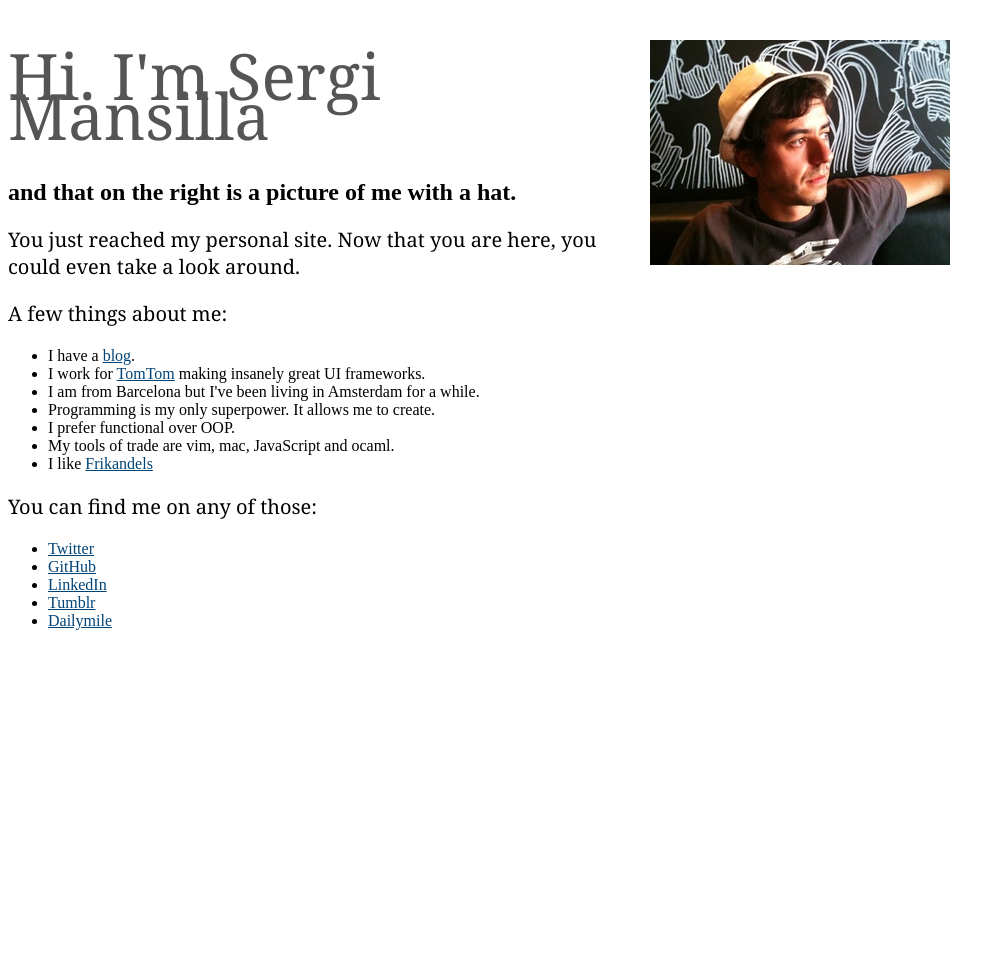
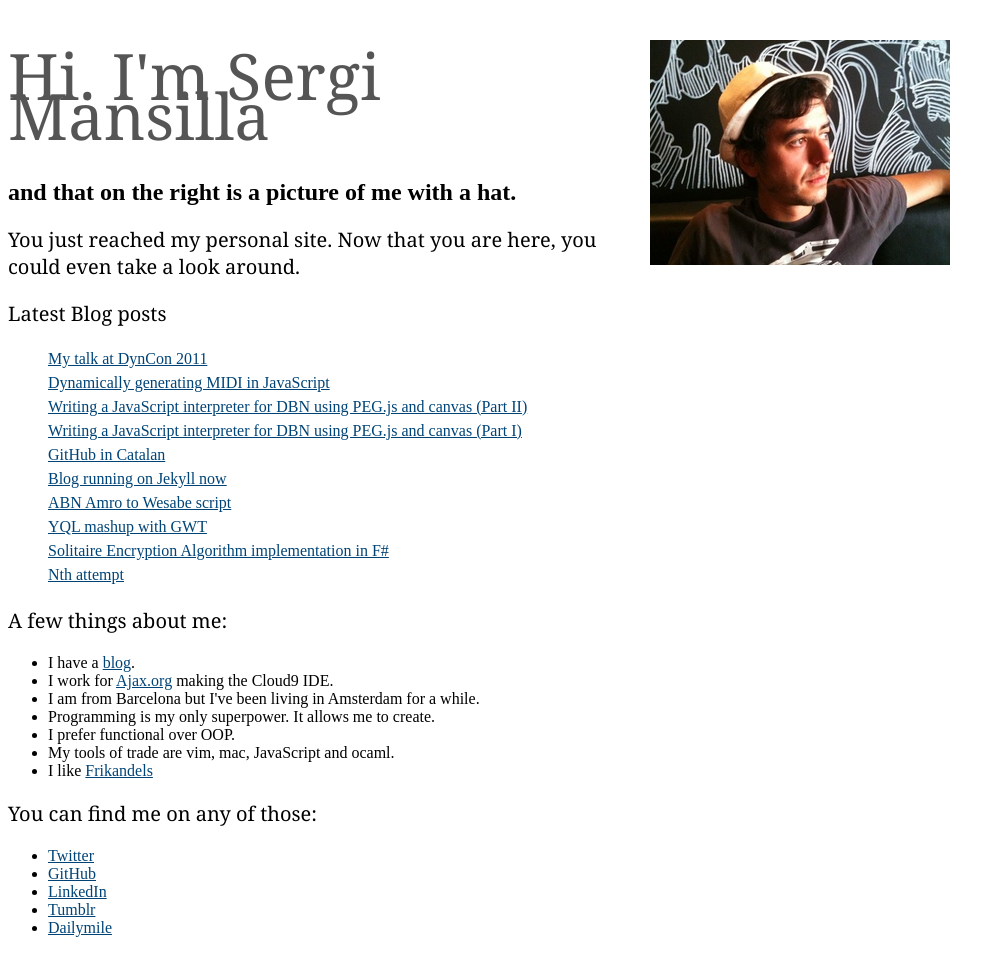
Before and after one commit to sergi/sergi.github.com, a Jekyll site: the page built from index.html, in a window 1280 px wide. Shown: the whole page, without its empty margins (0-1006 px from the left). Built offline with Jekyll 4.4.1, drawn with Linux system fonts in a browser that asks for light colours; Markdown is read by kramdown in place of the engine named in the settings; the list of posts is cut into pages by our own code; before the commit the page ends 900 px from its top, so only the background shows below that.

Commit message:
Updating about me and improving overall blog stuff.

```diff
--- a/_layouts/default.html
+++ b/_layouts/default.html
@@ -1,12 +1,12 @@
 <!DOCTYPE html>
 <html>
     <head>
-        <title>{% if page.title %} {{ page.title }} {% else %} {{ site.title }} {% endif %}</title>
+        <title>{% if page.title %}{{ page.title }}{% else %}{{ site.title }}{% endif %}</title>
         <meta charset="utf-8">
         <meta name="generator" content="Jekyll" />
         <meta name="author" content="{{ site.author.name }}" />
-        <meta name="description" content="{% if page.excerpt %} {{ page.excerpt }} {% else %} {{ site.description }} {% endif %}" />
-        <meta name="keywords" content="{% if page.keywords %} {{ page.keywords }} {% else %} {{ site.keywords }} {% endif %}" />
+        <meta name="description" content="{% if page.excerpt %}{{ page.excerpt }}{% else %}{{ site.description }}{% endif %}" />
+        <meta name="keywords" content="{% if page.keywords %}{{ page.keywords }}{% else %}{{ site.keywords }}{% endif %}" />
         <link rel="alternate" type="application/atom+xml" title="Recent Entries" href="{{ site.feed }}" />
         {% for css in site.css %}<link rel="stylesheet" href="{{ css }}" type="text/css" />{% endfor %}
         {% for css in page.css %}<link rel="stylesheet" href="{{ css }}" type="text/css" />{% endfor %}
--- a/about.html
+++ b/about.html
@@ -8,7 +8,7 @@ css:
     - ../css/syntax.css
 
 text:
-    - I am Sergi Mansilla, a software developer from Barcelona living in Amsterdam since 2006. I currently work at TomTom International as a JavaScript developer where I helped develop products such as <a href="http://www.tomtom.com/services/service.php?id=16&Lid=4">TomTom Home</a> and other great UI-related projects.
+- I am Sergi Mansilla, a software developer from Barcelona living in Amsterdam since 2006. I currently work at <a href="http://www.ajax.org">Ajax.org</a> as a JavaScript developer working on the amazing <a href="http://www.ajax.org/cloud9ide.html">Cloud 9 IDE</a>, and before that I was working at TomTom International where I helped develop the framework that powers the UI of the latest devices and also worked on products such as <a href="http://www.tomtom.com/services/service.php?id=16&Lid=4">TomTom Home</a> and some other, all of them based on JavaScript.
 
     - I spend a portion of my free time developing my own projects, mostly in JavaScript now, but also in other (mostly functional) languages like Scheme or Ocaml. I am in fact quite passionate about coding. You can see some of my projects <a href="http://github.com/sergi">here</a>.
 ---
--- a/css/home.css
+++ b/css/home.css
@@ -6,6 +6,11 @@
 a {
     color:#047;
     text-decoration:underline;
+}
+
+.blogposts li {
+    list-style: none;
+    line-height:1.50em;
 }
 
 #wrapper {
--- a/css/screen.css
+++ b/css/screen.css
@@ -35,7 +35,7 @@ padding:32px 0 25px 0;
 }
 
 #container h1 a,
-#content > h2 a {
+#content h2 a {
 color:#222;
 text-decoration:none;
 }
@@ -43,7 +43,6 @@ text-decoration:none;
 #content h2 a {
 margin: 1.5em 0 .75em 0;
 font-size: 100%;
-border: 0;
 }
 
 a:hover,
--- a/index.html
+++ b/index.html
@@ -9,10 +9,16 @@ permalink: /index.html
 
     <p>You just reached my personal site. Now that you are here, you could even take a look around.</p>
 
+    <p>Latest Blog posts</p>
+    <ul class="blogposts">
+        {% for post in site.posts %}
+            <li><a href="{{ post.url }}">{{ post.title }}</a></li>
+        {% endfor %}
+    </ul>
     <p>A few things about me:</p>
     <ul>
         <li>I have a <a href="blog" title="Sergi Mansilla - Blog">blog</a>.</li>
-        <li>I work for <a href="http://www.tomtom.com">TomTom</a> making insanely great UI frameworks.</li>
+        <li>I work for <a href="http://www.ajax.org">Ajax.org</a> making the Cloud9 IDE.</li>
         <li>I am from Barcelona but I've been living in Amsterdam for a while.</li>
         <li>Programming is my only superpower. It allows me to create.</li>
         <li>I prefer functional over OOP.</li>
@@ -28,7 +34,10 @@ permalink: /index.html
         <li><a href="http://www.dailymile.com/people/sergi" title="Dailymile profile">Dailymile</a></li>
     </ul>
 </div>
-<img id="sergipic" src="images/sergi.jpeg" alt="Me with a hat" />
+<div id="right">
+    <img id="sergipic" src="images/sergi.jpeg" alt="Me with a hat" />
+
+</div>
 <!--
 <script src="http://widgets.twimg.com/j/2/widget.js"></script>
 <script>
```
